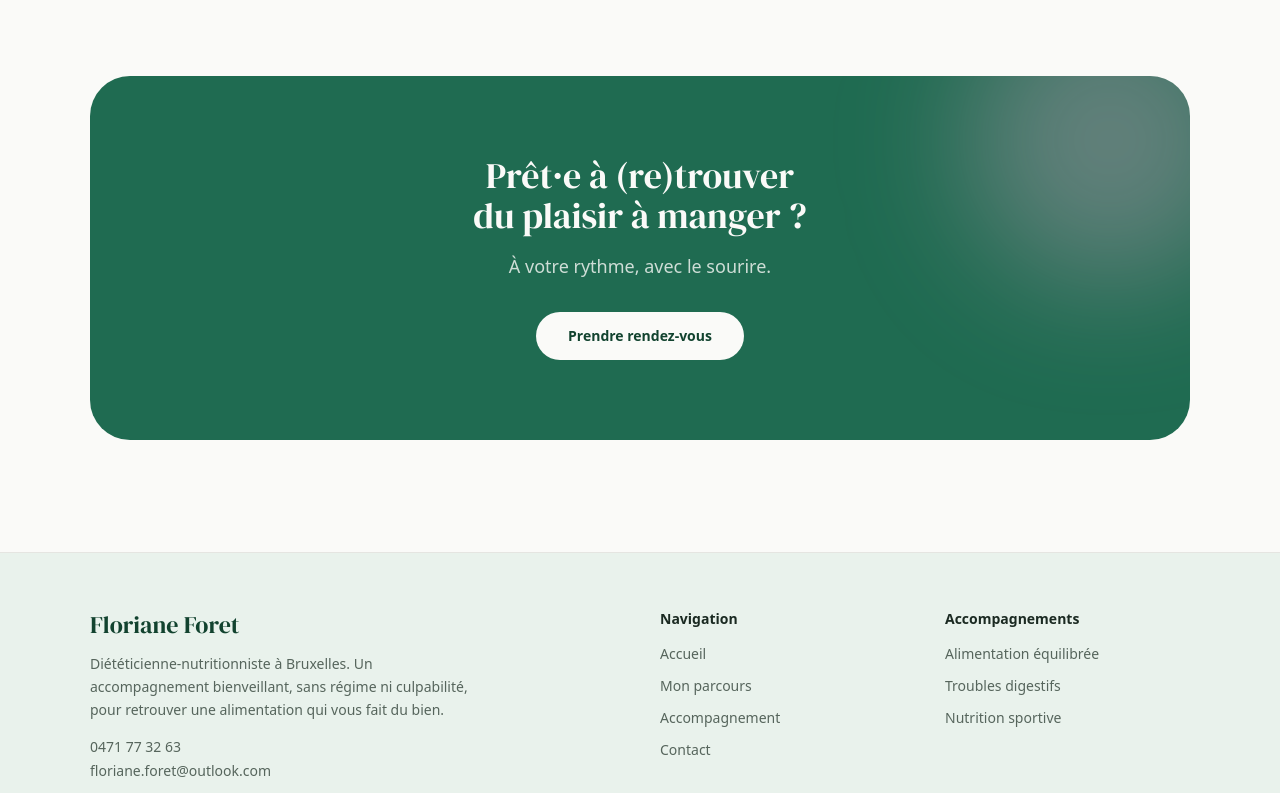
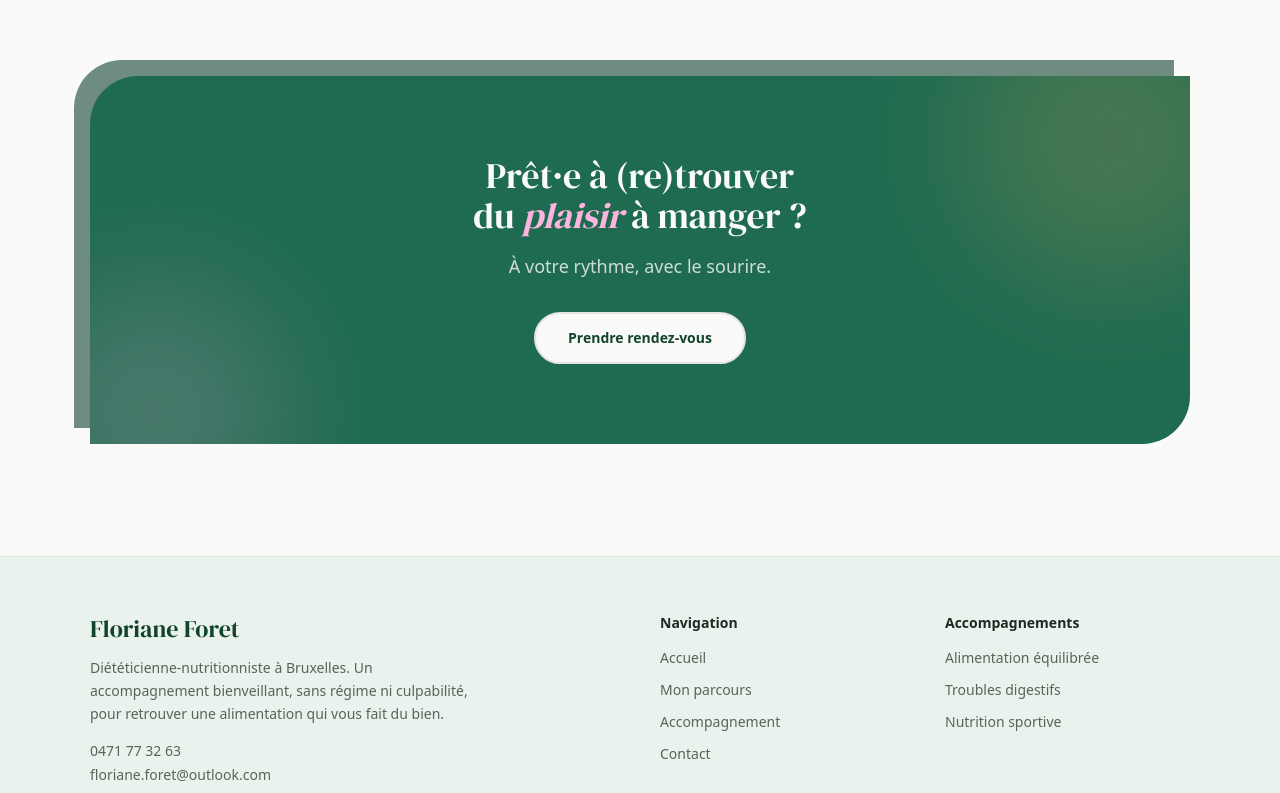
Before and after one commit to suelemarinel/floriane-foret-dieteticienne, a Next.js app: page / in a window 1280 px wide. Shown: the part 4066-4859 px from the top of the page. Built offline with nearby package versions, Linux system fonts and the light colour scheme.

Commit message:
amélioration CTA

```diff
--- a/src/components/home/CTASection.tsx
+++ b/src/components/home/CTASection.tsx
@@ -5,13 +5,26 @@ export default function CTASection() {
   return (
     <section className="py-20 md:py-28">
       <div className="container-site">
-        <div className="relative overflow-hidden rounded-[2.5rem] bg-primary px-8 py-16 text-center md:px-16 md:py-20">
+        <div className="relative">
+          {/* Panneau décalé en arrière-plan, écho du traitement photo du Hero */}
           <div
             aria-hidden
-            className="pointer-events-none absolute -top-20 -right-16 h-72 w-72 rounded-full bg-accent/30 blur-3xl"
+            className="absolute -left-3 -top-3 h-full w-full rounded-tl-[3rem] rounded-br-[3rem] bg-primary-dark/60 md:-left-4 md:-top-4"
           />
+
+          <div className="relative overflow-hidden rounded-tl-[3rem] rounded-br-[3rem] bg-primary px-8 py-16 text-center md:px-16 md:py-20">
+            <div
+              aria-hidden
+              className="pointer-events-none absolute -top-20 -right-16 h-72 w-72 rounded-full bg-gold/20 blur-3xl"
+            />
+            <div
+              aria-hidden
+              className="pointer-events-none absolute -bottom-24 -left-16 h-64 w-64 rounded-full bg-accent/20 blur-3xl"
+            />
+
             <h2 className="text-balance relative mx-auto max-w-xl font-display text-3xl text-cream md:text-4xl">
-            Prêt·e à (re)trouver du plaisir à manger ?
+              Prêt·e à (re)trouver du{" "}
+              <span className="text-accent italic">plaisir</span> à manger ?
             </h2>
             <p className="relative mt-4 text-base text-cream/80 md:text-lg">
               À votre rythme, avec le sourire.
@@ -20,12 +33,13 @@ export default function CTASection() {
               href={siteConfig.bookingUrl}
               target="_blank"
               rel="noopener noreferrer"
-            className="relative mt-8 inline-flex items-center justify-center rounded-full bg-cream px-8 py-3.5 text-sm font-semibold text-primary-dark transition-colors hover:bg-accent"
+              className="relative mt-8 inline-flex items-center justify-center rounded-full border-2 border-cream bg-cream px-8 py-3.5 text-sm font-semibold text-primary-dark transition-colors hover:bg-transparent hover:text-cream"
             >
               Prendre rendez-vous
             </Link>
           </div>
         </div>
+      </div>
     </section>
   );
 }
```
Lines whose indentation alone changed are shown as unchanged.
